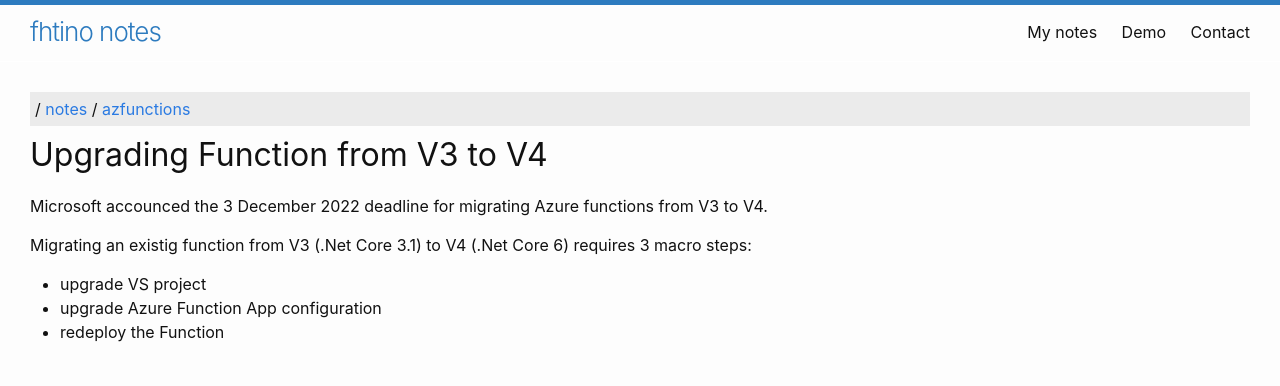
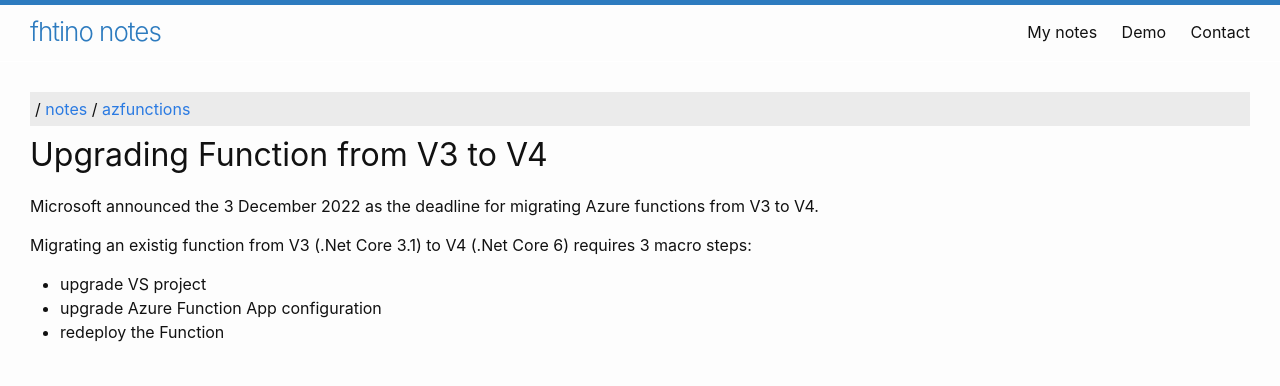
Before and after one commit to fhtino/fhtino.github.io, a Jekyll site: the page built from notes/azfunctions/migrationV3V4.md, in a window 1280 px wide. Shown: the top 386 px of the page. Built offline with Jekyll 4.4.1, drawn with Linux system fonts in a browser that asks for light colours; our own code applies the rules of GitHub Pages for plain Markdown files.

Commit message:
Update migrationV3V4.md

```diff
--- a/notes/azfunctions/migrationV3V4.md
+++ b/notes/azfunctions/migrationV3V4.md
@@ -4,7 +4,7 @@ layout: notes
 
 # Upgrading Function from V3 to V4
 
-Microsoft accounced the 3 December 2022 deadline for migrating Azure functions from V3 to V4.
+Microsoft announced the 3 December 2022 as the deadline for migrating Azure functions from V3 to V4.
 
 Migrating an existig function from V3 (.Net Core 3.1) to V4 (.Net Core 6) requires 3 macro steps:
  - upgrade VS project
```
